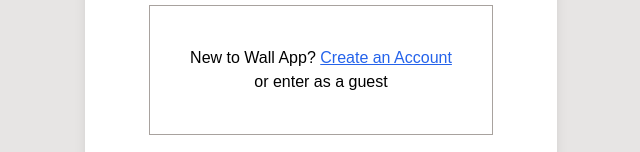
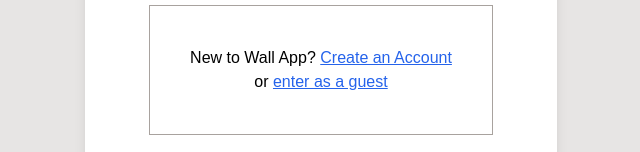
Before and after one commit to gabriellukke/wall-app-frontend, a React (Create React App) app: page / in a window 1280 px wide. Shown: the part 464-616 px from the top of the page, without its empty margins (319-959 px from the left). Built offline with nearby package versions, Linux system fonts and the light colour scheme; no server answers.

Commit message:
feat: add simple loading in login page

```diff
--- a/src/context/AuthProvider.jsx
+++ b/src/context/AuthProvider.jsx
@@ -36,7 +36,7 @@
     }
   };
 
-  const contextValue = useMemo(() => ({ handleLogin }), [user]);
+  const contextValue = useMemo(() => ({ handleLogin, loading }), [loading]);
   return (
     <AuthContext.Provider value={contextValue}>{children}</AuthContext.Provider>
   );
--- a/src/pages/Login.jsx
+++ b/src/pages/Login.jsx
@@ -6,7 +6,7 @@
 // 009cd8
 
 export default function Login() {
-  const { handleLogin } = useContext(AuthContext);
+  const { handleLogin, loading } = useContext(AuthContext);
   const [email, setEmail] = useState('');
   const [password, setPassword] = useState('');
 
@@ -14,6 +14,8 @@
     e.preventDefault();
     handleLogin(email, password);
   };
+
+  if (loading) return <h1>Loading...</h1>;
 
   return (
     <div className="bg-stone-200 min-h-screen flex items-center justify-center">
@@ -56,7 +58,9 @@
             <Link to="/register" className="text-blue-600 underline">Create an Account</Link>
           </p>
           <p>
-            or enter as a guest
+            or
+            {' '}
+            <Link to="/wall" className="text-blue-600 underline">enter as a guest</Link>
           </p>
         </div>
       </form>
```
